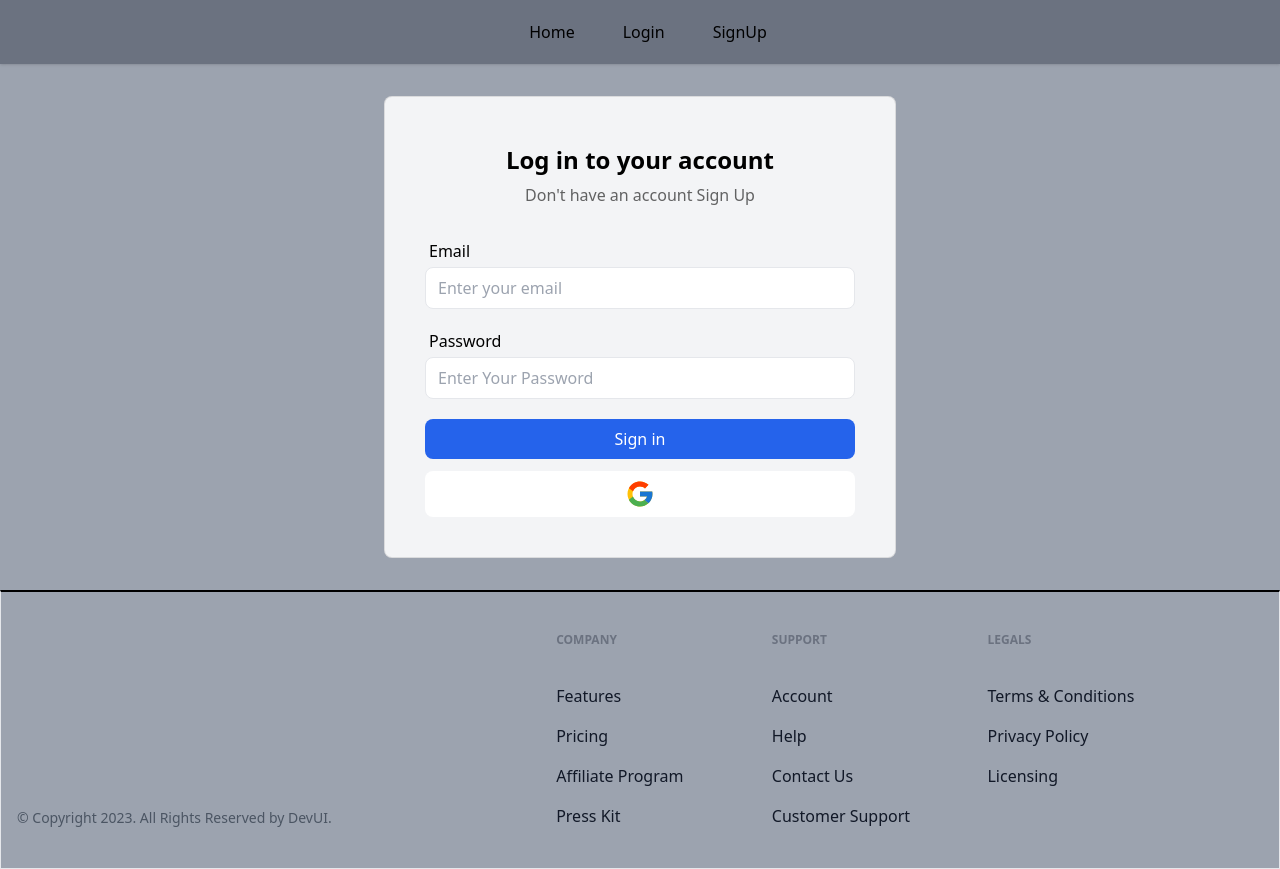
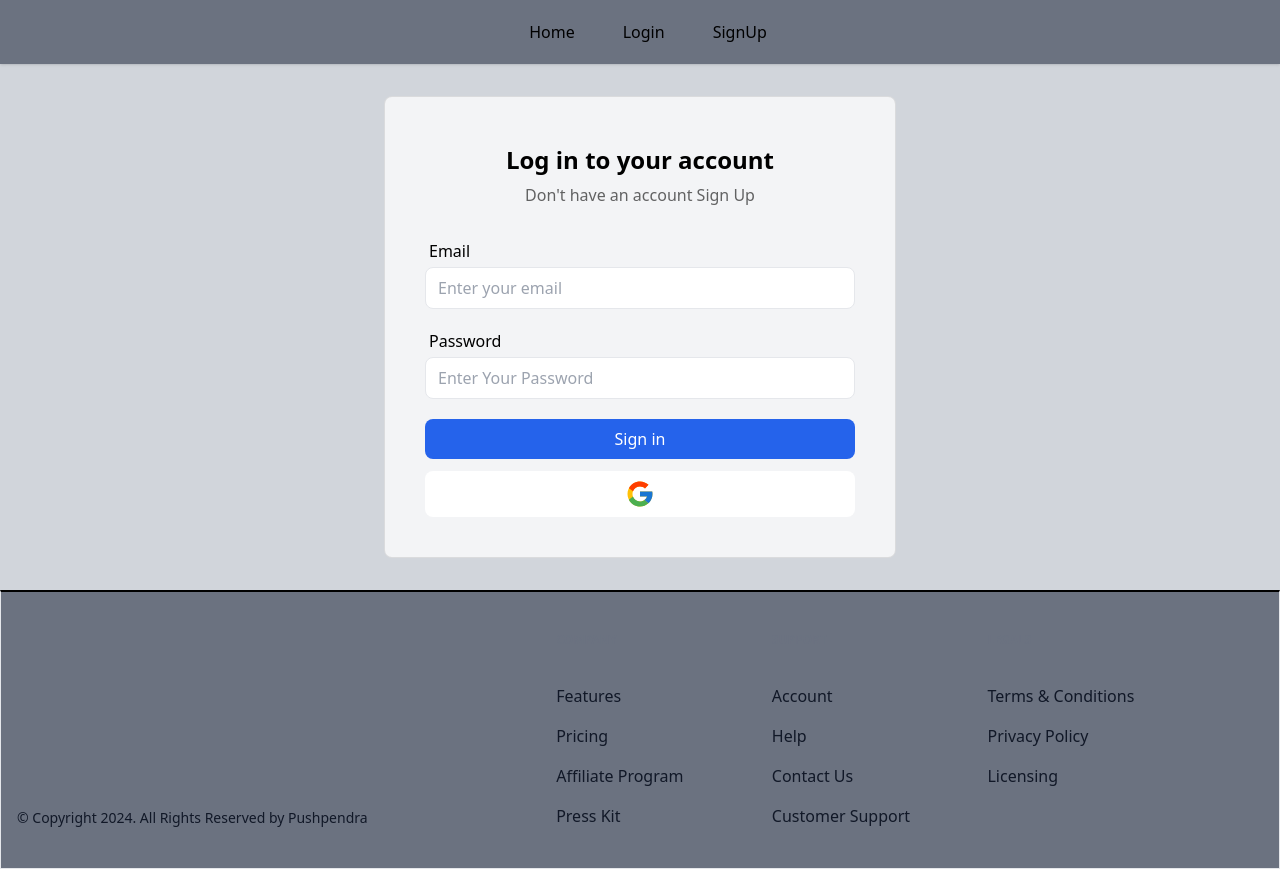
Before and after one commit to Pushpendra-Kumar-Ahirwar/Mega-Blog, a React (Vite) app: page /login in a window 1280 px wide. Built offline with nearby package versions, Linux system fonts and the light colour scheme; no server answers.

Commit message:
Completed but some changes is required

```diff
--- a/src/App.jsx
+++ b/src/App.jsx
@@ -10,6 +10,7 @@
   const dispatch = useDispatch();
 
   useEffect(() => {
+
     authService.getCurrentUser()
       .then((userData) => {
         if (userData) {
@@ -22,7 +23,7 @@
   }, [])
 
   return !loading? (
-    <div className='w-full flex flex-wrap content-between bg-gray-400'>
+    <div className='w-full flex flex-wrap content-between bg-gray-300'>
       <div className='w-full block'>
         <Header/>
         <main>
--- a/src/components/Footer/Footer.jsx
+++ b/src/components/Footer/Footer.jsx
@@ -4,7 +4,7 @@
 
 function Footer() {
   return (
-    <section className="relative overflow-hidden py-10 bg-gray-400 border border-t-2 border-t-black">
+    <section className="relative overflow-hidden py-10 bg-gray-500 border border-t-2 border-t-black">
             <div className="relative z-10 mx-auto max-w-7xl px-4">
                 <div className="-m-6 flex flex-wrap">
                     <div className="w-full p-6 md:w-1/2 lg:w-5/12">
@@ -13,8 +13,8 @@
                                 <Logo width="100px" />
                             </div>
                             <div>
-                                <p className="text-sm text-gray-600">
-                                    &copy; Copyright 2023. All Rights Reserved by DevUI.
+                                <p className="text-sm text-gray-900">
+                                    &copy; Copyright 2024. All Rights Reserved by Pushpendra
                                 </p>
                             </div>
                         </div>
--- a/src/components/PostCard.jsx
+++ b/src/components/PostCard.jsx
@@ -10,7 +10,7 @@
 
     return (
         <Link to={`/post/${$id}`}>
-            <div className='w-full rounded-xl p-4 bg-gray-100'>
+            <div className='w-full rounded-xl p-4 bg-slate-300 hover:border-[2px] hover:border-gray-600 '>
                 <div className='w-full justify-center mb-4'>
                     <img src={appwriteService.getFilePreview(featuredImage)} alt={title} className='rounded-lg' />
                 </div>
--- a/src/components/post-form/PostForm.jsx
+++ b/src/components/post-form/PostForm.jsx
@@ -112,7 +112,7 @@
                     className="mb-4"
                     {...register("status", { required: true })}
                 />
-                <Button type="submit" bgColor={post ? "bg-green-500" : undefined} className="w-full">
+                <Button type="submit" bgColor={post ? "bg-green-500" : undefined} className="w-full mt-3">
                     {post ? "Update" : "Submit"}
                 </Button>
             </div>
--- a/src/pages/Post.jsx
+++ b/src/pages/Post.jsx
@@ -14,7 +14,7 @@
     const userData = useSelector((state) => state.auth.userData);
 
     useEffect(() => {
-        if (slug) {
+         if (slug) {
             setLoading(true)
             appwriteService.getPost(slug).then((post) => {
                 setLoading(false)
@@ -22,7 +22,9 @@
                 else navigate("/");
             });
         } else navigate("/");
-    }, [slug, navigate]);
+    },
+    [slug, navigate]
+);
 
     const deletePost = () => {
         appwriteService.deletePost(post.$id).then((status) => {
@@ -35,12 +37,12 @@
 
     const isAuthor = post && userData ? post.userId === userData.$id : false;
     return loading ?(<Loader/>): post? (
-        <div className="py-8">
+        <div className="py-8 m-5 border-solid border-[3px] border-gray-500">
             <Container>
-                <div className="w-full flex justify-center mb-4 relative border rounded-xl p-2">
+                <div className="w-[500px] flex justify-center mb-4 relative rounded-xl p-2">
                     <Link to={'/all-posts'}>
                     <Button bgColor="bg-gray-700" className="text-white m-5 absolute">
-                        See All
+                        All Post
                     </Button>
                     </Link>
                     <img
@@ -63,8 +65,8 @@
                     )}
 
                 </div>
-                <div className="w-full mb-6">
-                    <h1 className="text-2xl font-bold">{post.title}</h1>
+                <div className="w-full mb-2">
+                    <h1 className="text-3xl font-bold">{post.title}</h1>
                 </div>
                 <div className="browser-css">
                     {parse(post.content)}
```
